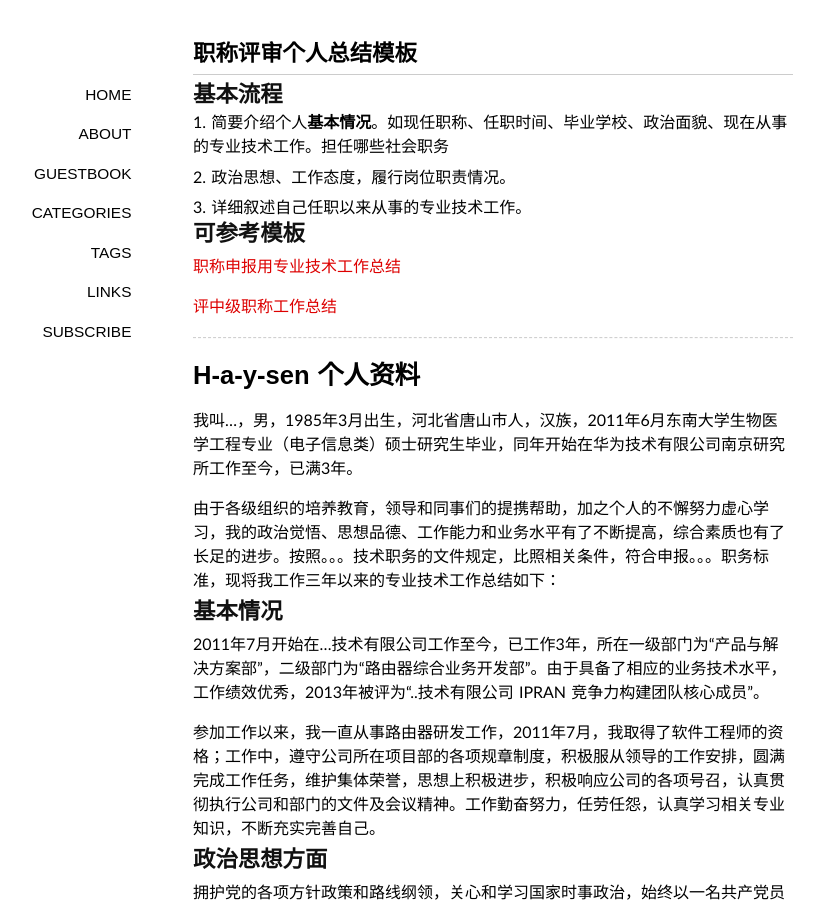
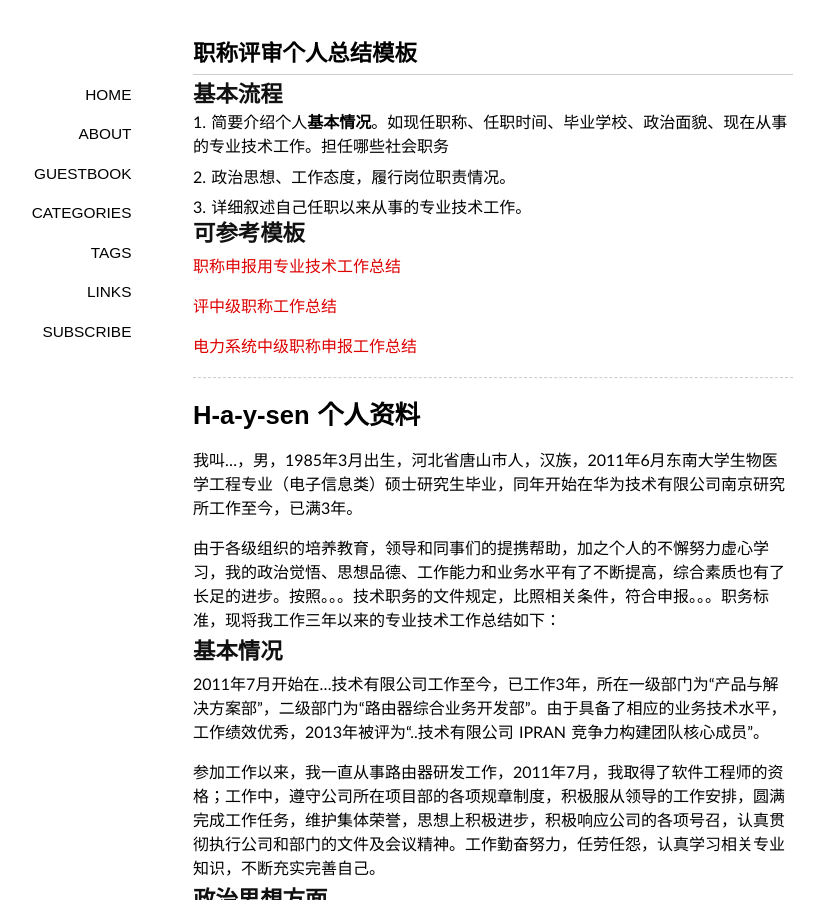
Before and after one commit to lincystar/lincystar.github.com, a Jekyll site: the page built from _posts/2014-08-20-Job-Title-apply-templates.md, in a window 1280 px wide and 900 px high. Shown: the whole window, without its empty margins (147-965 px from the left). Built offline with Jekyll 4.4.1, drawn with Linux system fonts in a browser that asks for light colours; some web fonts are replaced; Markdown is read by kramdown in place of the engine named in the settings; comment, search, counter and statistics services are not loaded.

Commit message:
add a url for job title apply

```diff
--- a/_posts/2014-08-20-Job-Title-apply-templates.md
+++ b/_posts/2014-08-20-Job-Title-apply-templates.md
@@ -18,6 +18,8 @@ tags: [职称评审材料]
 [职称申报用专业技术工作总结](http://wenku.baidu.com/view/e96d5c77a417866fb84a8e47.html)
 
 [评中级职称工作总结](http://wenku.baidu.com/link?url=ow__ul_M-ZkEfZu44kxI45NUGtYQZiK8KuMjUlPSNdULamXT_5XZPhRBL85_QGVpMSHOMkLKWLe9man91-tcfigNkSgueFjr3p2DCXeKCR3)
+
+[电力系统中级职称申报工作总结](http://wenku.baidu.com/view/c4abd5878762caaedd33d420.html)
 
 
 ----
```
